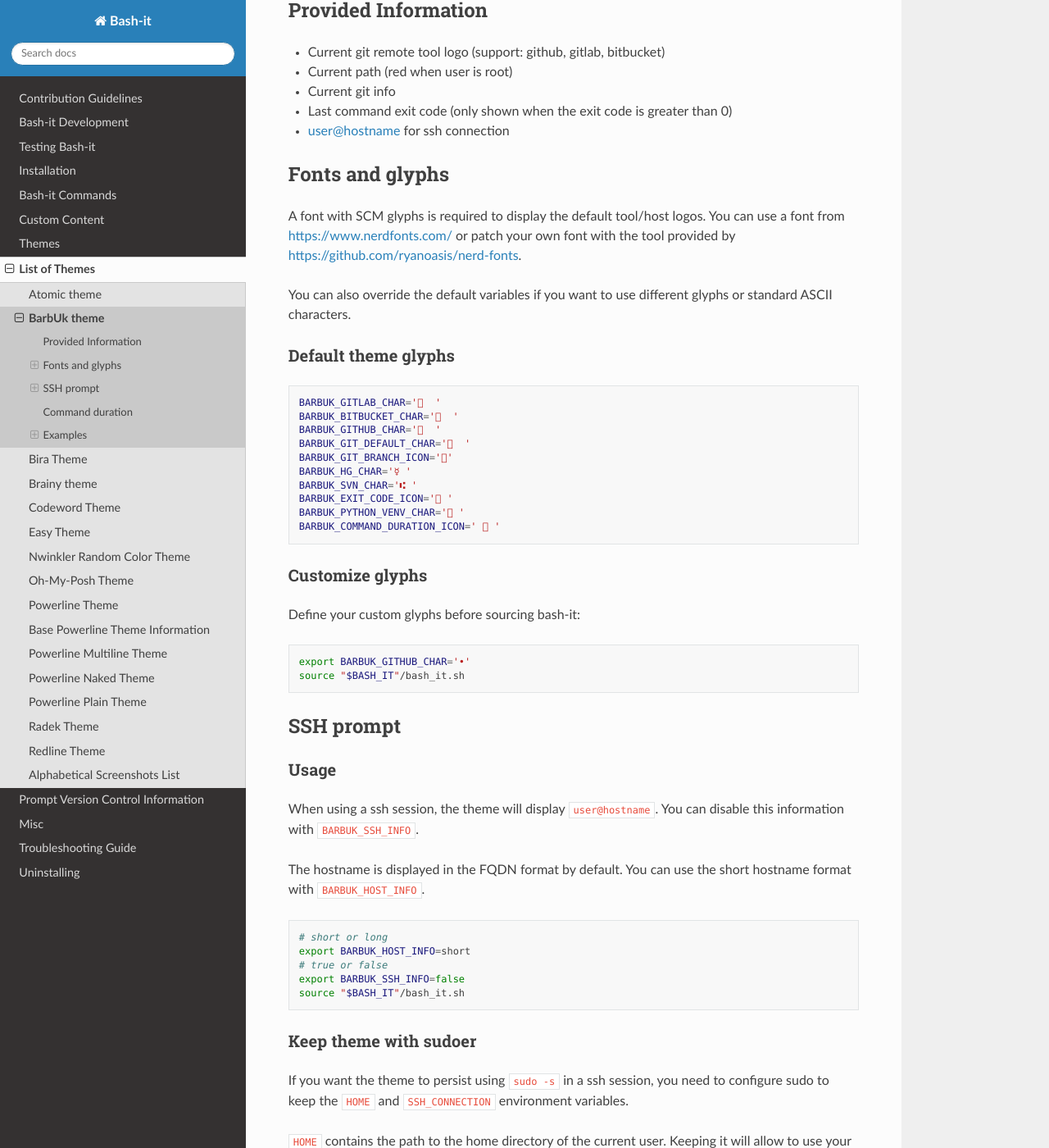
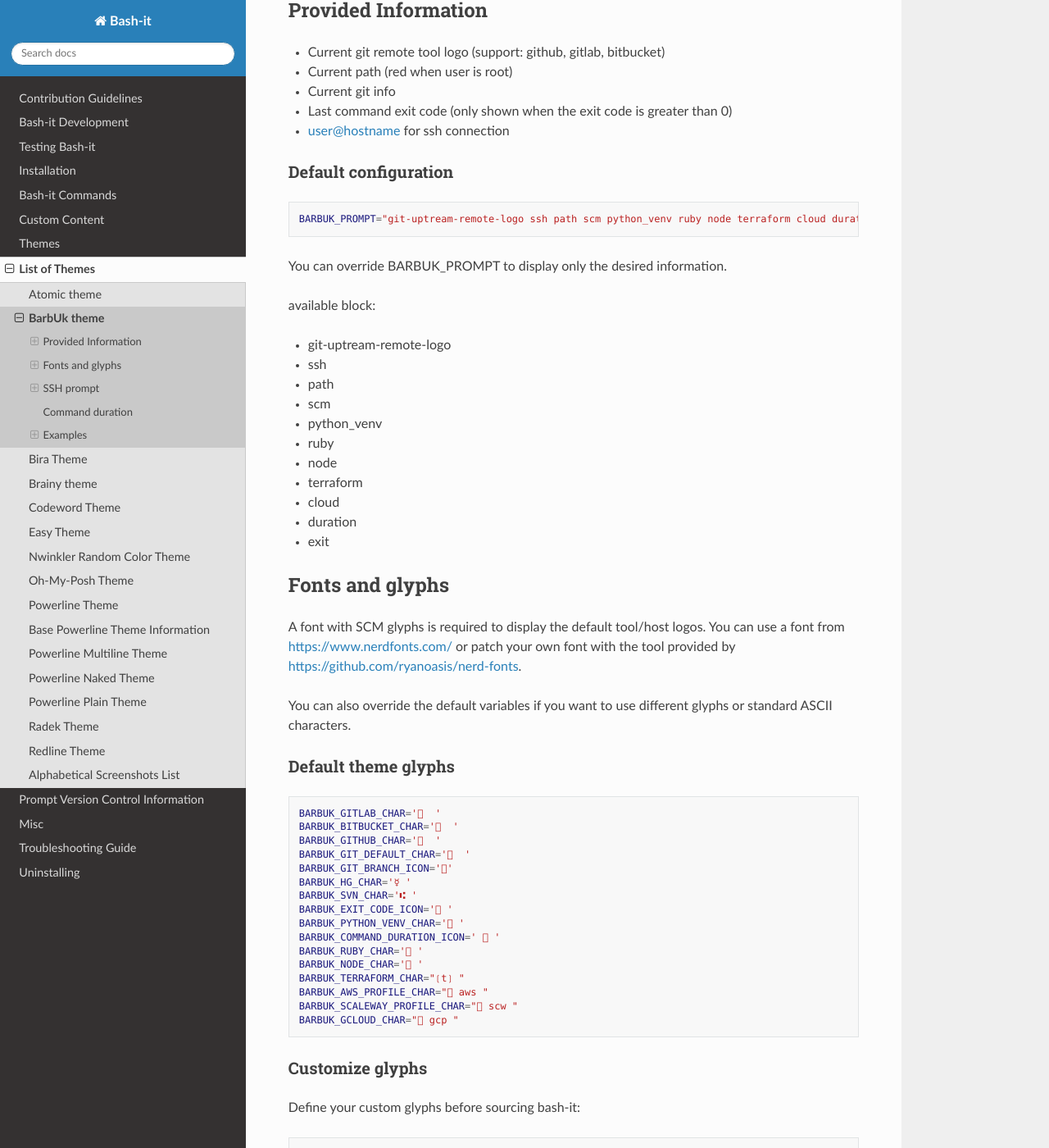
Before and after one commit to Bash-it/bash-it, a Sphinx documentation site: the page built from docs/themes-list/barbuk.rst, in a window 1280 px wide and 1400 px high, scrolled down 212 px. Shown: the whole window at 82% size. Built offline with Sphinx 7.4.7 and the Read the Docs theme 2.0.0, drawn with Linux system fonts in a browser that asks for light colours.

Commit message:
Update documentation

```diff
--- a/docs/themes-list/barbuk.rst
+++ b/docs/themes-list/barbuk.rst
@@ -8,12 +8,34 @@ A minimal theme with a clean git prompt
 Provided Information
 --------------------
 
-
 * Current git remote tool logo (support: github, gitlab, bitbucket)
 * Current path (red when user is root)
 * Current git info
 * Last command exit code (only shown when the exit code is greater than 0)
 * user@hostname for ssh connection
+
+Default configuration
+^^^^^^^^^^^^^^^^^^^^^
+
+.. code-block:: bash
+
+   BARBUK_PROMPT="git-uptream-remote-logo ssh path scm python_venv ruby node terraform cloud duration exit"
+
+You can override BARBUK_PROMPT to display only the desired information.
+
+available block:
+
+* git-uptream-remote-logo
+* ssh
+* path
+* scm
+* python_venv
+* ruby
+* node
+* terraform
+* cloud
+* duration
+* exit
 
 Fonts and glyphs
 ----------------
@@ -39,6 +61,12 @@ Default theme glyphs
    BARBUK_EXIT_CODE_ICON=' '
    BARBUK_PYTHON_VENV_CHAR=' '
    BARBUK_COMMAND_DURATION_ICON='  '
+   BARBUK_RUBY_CHAR=' '
+   BARBUK_NODE_CHAR=' '
+   BARBUK_TERRAFORM_CHAR="❲t❳ "
+   BARBUK_AWS_PROFILE_CHAR=" aws "
+   BARBUK_SCALEWAY_PROFILE_CHAR=" scw "
+   BARBUK_GCLOUD_CHAR=" gcp "
 
 Customize glyphs
 ^^^^^^^^^^^^^^^^
```
